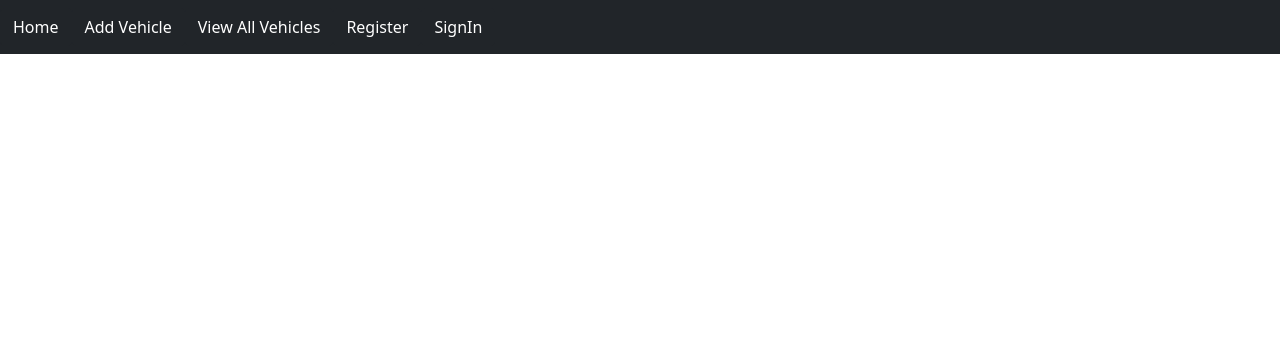
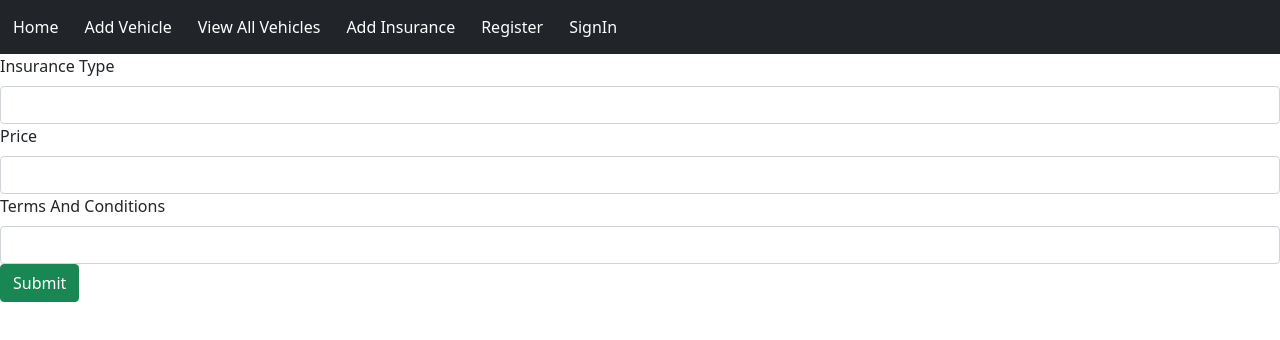
Before and after one commit to aldoseri99/Drive-Drift-client, a React (Vite) app: page /addinsurance in a window 1280 px wide. Shown: the top 340 px of the page. Built offline with nearby package versions, Linux system fonts and the light colour scheme.

Commit message:
InsuranceMaster

```diff
--- a/src/App.jsx
+++ b/src/App.jsx
@@ -15,6 +15,8 @@ import { CheckSession } from "./services/Auth"
 import UserProfile from "./components/UserProfile"
 import SideBar from "./components/SideBar"
 import AddVehicle from "./pages/AddVehicle"
+import AddInsurance from "./pages/AddInsurance"
+
 
 const App = () => {
   const [user, setUser] = useState(null)
@@ -100,6 +102,7 @@ const App = () => {
         <Routes>
           <Route path="/user" element={<SideBar user={user} />} />
           <Route path="/addvehicle" element={<AddVehicle />} />
+          <Route path="/addinsurance" element={<AddInsurance />} />
           <Route path="/viewvehicles" element={<ViewVehicles />} />
           <Route
             path="/"
--- a/src/components/Nav.jsx
+++ b/src/components/Nav.jsx
@@ -12,6 +12,9 @@ const Nav = () => {
 
         View All Vehicles
       </a>
+      <a className="btn btn-dark" href="/addinsurance">
+        Add Insurance
+      </a>
       <a className="btn btn-dark" href="/register">
         Register
       </a>
--- a/src/components/Search.jsx
+++ b/src/components/Search.jsx
@@ -2,6 +2,8 @@ const Search = ({ searchTerm, setSearchTerm }) => {
   const handleChange = (event) => {
     setSearchTerm(event.target.value) // Update the search term in the parent component
   }
+
+
 
   return (
     <input
--- /dev/null
+++ b/src/pages/AddInsurance.jsx
@@ -0,0 +1,82 @@
+import { useState } from "react"
+import { useNavigate } from "react-router-dom"
+import { setInsurance } from "../services/insuranceService"
+
+
+const AddInsurance = () => {
+  let navigate = useNavigate()
+
+  const initialState = {
+    insuranceType: "",
+    price: null,
+    termsAndConditions: "",
+  }
+
+  const [formValues, setFormValues] = useState(initialState)
+  const [loading, setLoading] = useState(false)
+  const [data, setData] = useState(null)
+
+
+  const handleChange = (e) => {
+    setFormValues({ ...formValues, [e.target.name]: e.target.value })
+    console.log(e.target.name, e.target.value)
+
+    console.log("Updated formValues:", {
+      ...formValues,
+      [e.target.name]: e.target.value,
+    })
+  }
+
+  const handleSubmit = async (e) => {
+    e.preventDefault()
+    console.log("submitting")
+    try {
+      const response = await setInsurance(formValues)
+      console.log(response)
+      navigate("/")
+    } catch (error) {}
+  }
+
+  return (
+    <div className="form-container">
+      <form onSubmit={handleSubmit} action="">
+        <div>
+          <label className="form-label" htmlFor="">
+            Insurance Type
+          </label>
+          <input
+            className="form-control"
+            onChange={handleChange}
+            name="insuranceType"
+            type="text"
+          />
+        </div>
+        <div>
+          <label className="form-label" htmlFor="">
+            Price
+          </label>
+          <input
+            className="form-control"
+            onChange={handleChange}
+            name="price"
+            type="text"
+          />
+        </div>
+        <div>
+          <label className="form-label" htmlFor="">
+            Terms And Conditions
+          </label>
+          <input
+            className="form-control"
+            onChange={handleChange}
+            name="termsAndConditions"
+            type="text"
+          />
+        </div>
+        <input type="submit" className="btn btn-success" />
+      </form>
+    </div>
+  )
+}
+
+export default AddInsurance
--- /dev/null
+++ b/src/services/insuranceService.js
@@ -0,0 +1,11 @@
+import Client from "./api"
+
+export const setInsurance = async (insuranceData) => {
+  try {
+    console.log(insuranceData)
+    const res = await Client.post("/insurance", insuranceData)
+    return res.data
+  } catch (error) {
+    throw error
+  }
+}
```
Also changed, not shown: src/pages/AddInsuracne.jsx (deleted).
